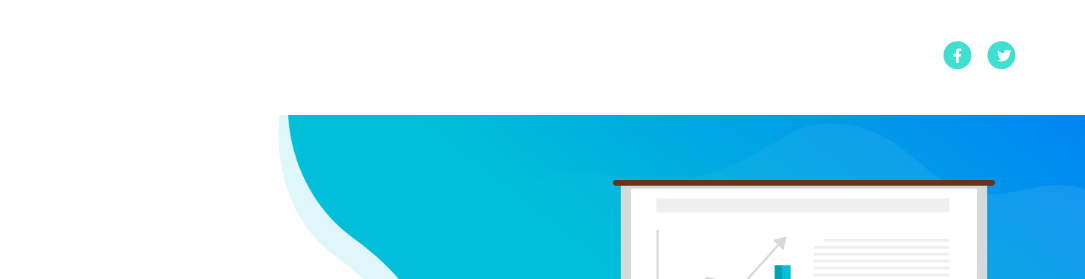
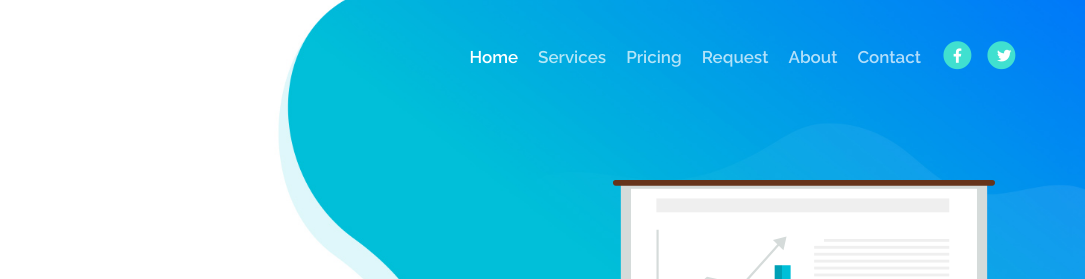
Before and after one commit to ajab-sharif/Evolo__project, a website: page index.html in a window 1280 px wide. Shown: the top 279 px of the page, 195-1280 px from the left. Drawn offline with Linux system fonts and the light colour scheme.

Commit message:
fixed simple Mistake

```diff
--- a/sass/components/_nav.scss
+++ b/sass/components/_nav.scss
@@ -9,7 +9,6 @@
   width: 100%;
   transition: all 0.2s ease-in;
   z-index: 36;
-  background-color: rgba($color--light, 1);
   @include respond(tab-lands) {
     padding: 2rem;
   }
```
Also changed, not shown: css/style.css, 1 other file.
